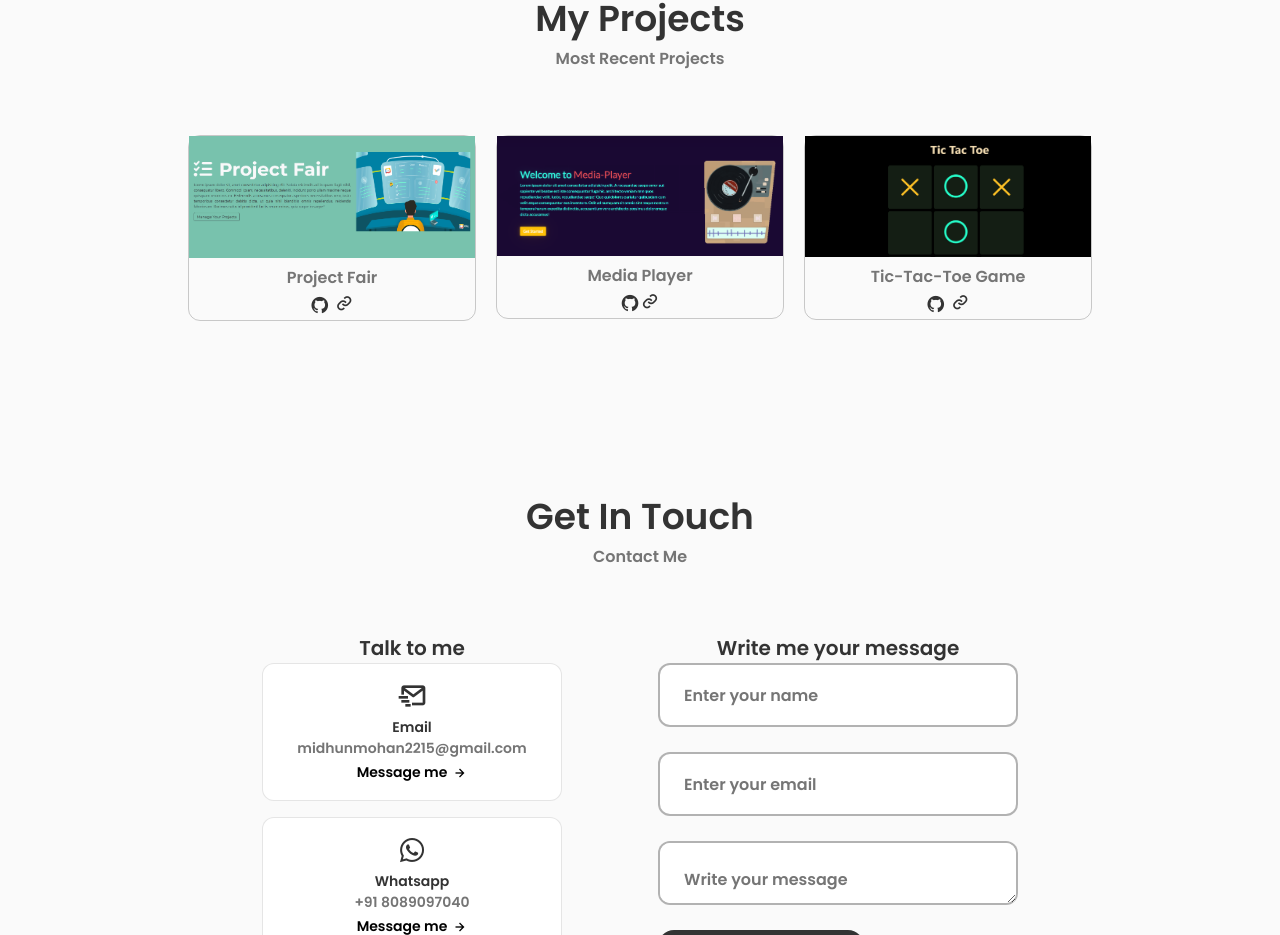
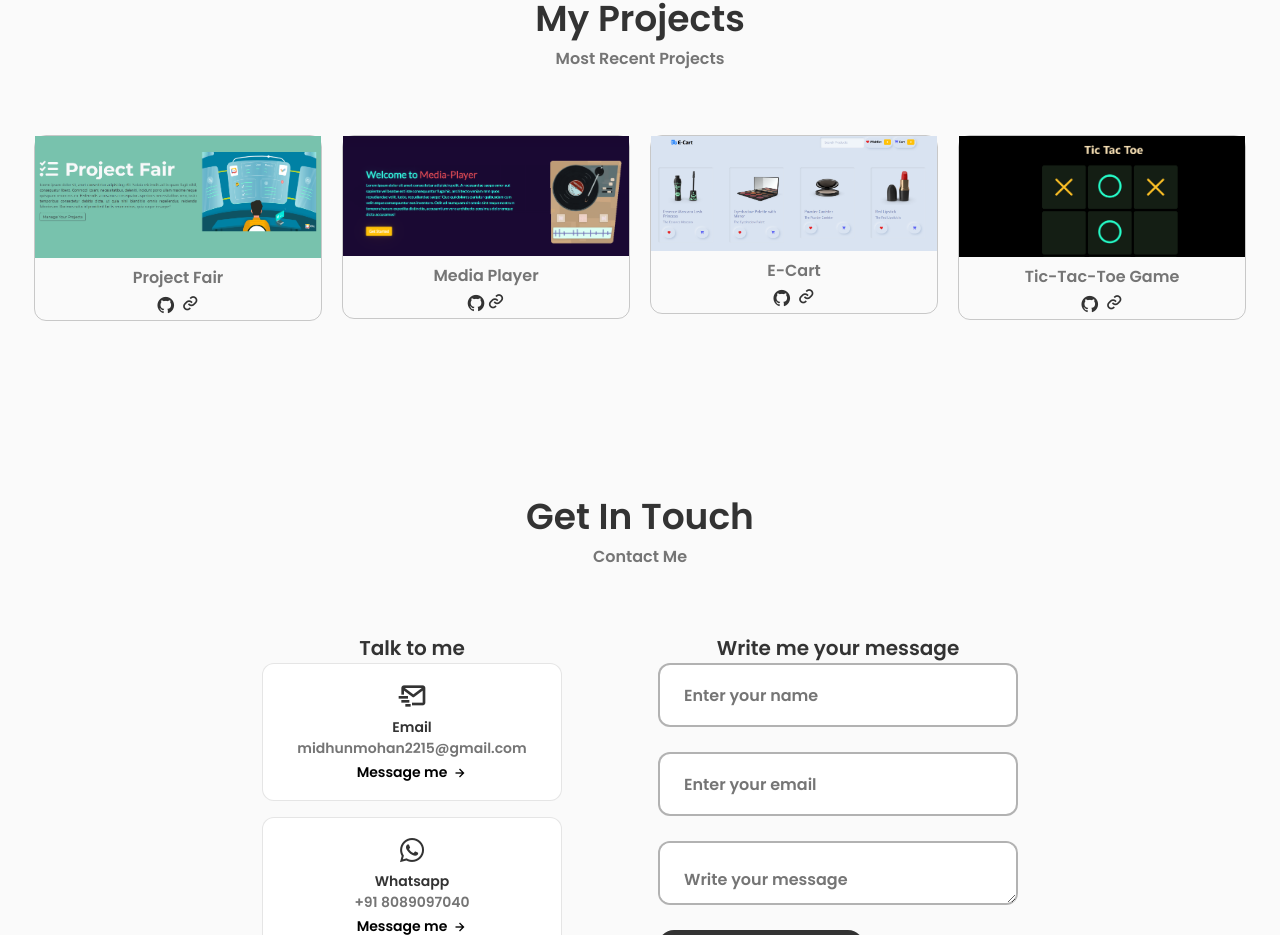
Before and after one commit to midhunmohan2003/Midhun-Portfolio, a React (Vite) app: page / in a window 1280 px wide. Shown: the part 1886-2821 px from the top of the page. Built offline with nearby package versions, Linux system fonts and the light colour scheme.

Commit message:
updated-projects

```diff
--- a/src/Components/projects/Projects.jsx
+++ b/src/Components/projects/Projects.jsx
@@ -4,6 +4,7 @@ import { Card, Col, Row } from "react-bootstrap";
 import ProjectFair from '../../assets/projectfair.png'
 import MediaPlayer from '../../assets/mediaplayer.png'
 import Game from '../../assets/game.png'
+import Ecart from '../../assets/e-cart.png'
 
 function Projects() {
   return (
@@ -58,6 +59,27 @@ function Projects() {
         <Row className="container-fluid mt-5">
           <Col sm={12} md={6} lg={4}>
             <Card style={{ width: "18rem" }} className="main-card mt-5">
+              <Card.Img variant="top" src={Ecart} width={"100%"} className="card-img-top"/>
+              <Card.Body>
+                <Card.Title>E-Cart</Card.Title>
+                <div className="mt-2">
+                  <a href="https://github.com/midhunmohan2003/e-cart.git" target="_blank" className="me-3 btn text-dark">
+                    {" "}
+                    <i className="uil uil-github socialIcons"></i>{" "}
+                  </a>
+                  <a href="https://e-cart-sigma-six.vercel.app/" target="_blank" className="me-3 btn text-dark">
+                    {" "}
+                    <i className="bx bx-link socialIcons"></i>{" "}
+                  </a>
+                </div>
+              </Card.Body>
+            </Card>
+          </Col>
+        </Row>
+
+        <Row className="container-fluid mt-5">
+          <Col sm={12} md={6} lg={4}>
+            <Card style={{ width: "18rem" }} className="main-card mt-5">
               <Card.Img variant="top" src={Game} width={"100%"} className="card-img-top"/>
               <Card.Body>
                 <Card.Title>Tic-Tac-Toe Game</Card.Title>
@@ -75,6 +97,7 @@ function Projects() {
             </Card>
           </Col>
         </Row>
+
         </div>
       </section>
     </>
```
Also changed, not shown: src/assets/e-cart.png (added).
